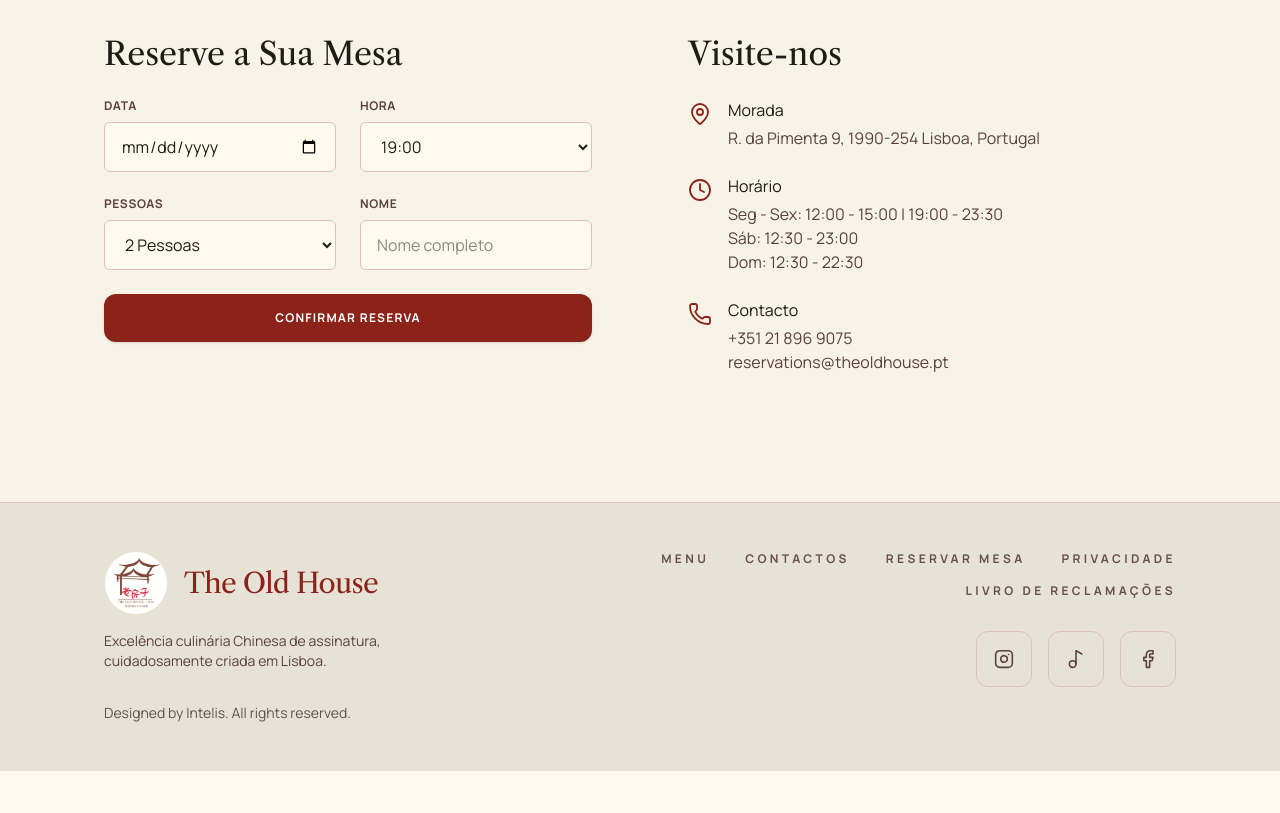
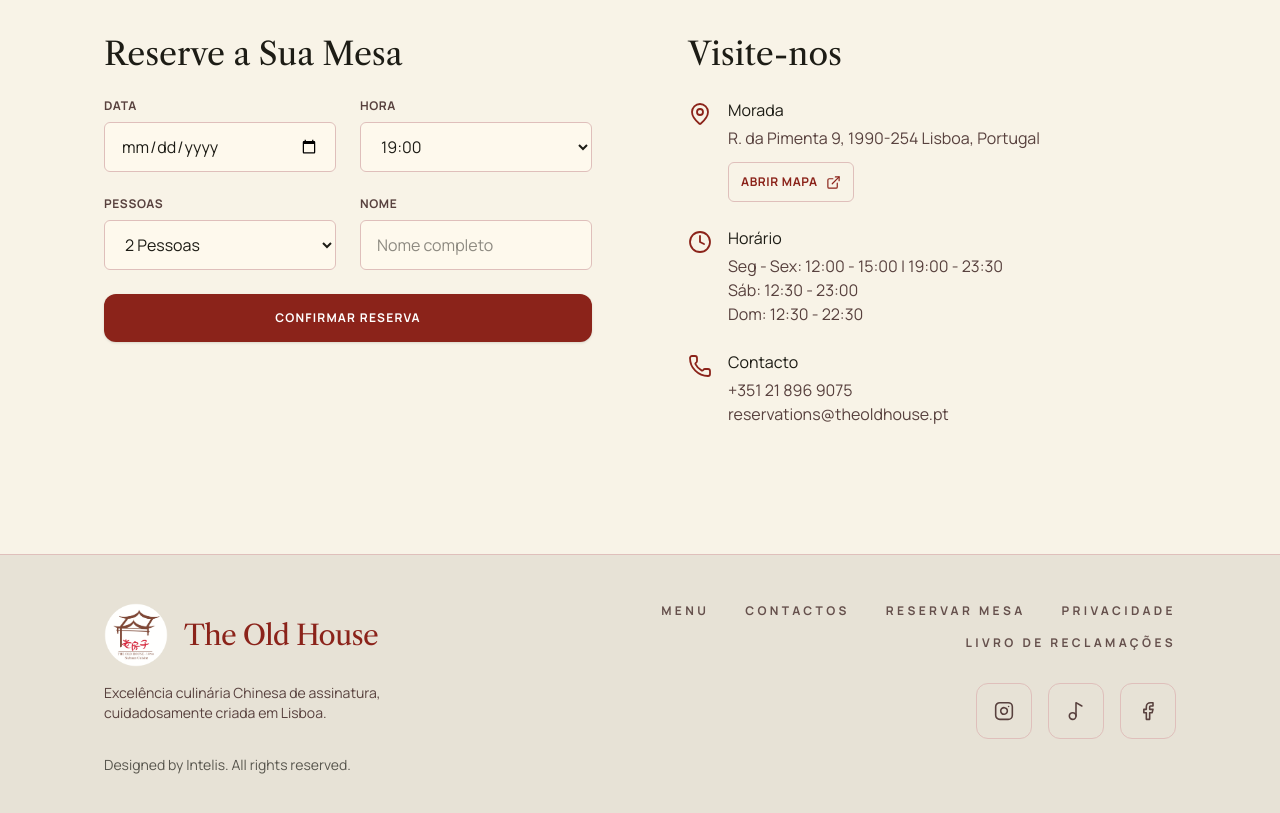
Before and after one commit to andrezhan27/sichuan-restaurant, a Next.js app: page / in a window 1280 px wide. Shown: the part 3300-4113 px from the top of the page. Before the commit the page ends 4071 px from the top, so only its background shows below. Built offline with nearby package versions, Linux system fonts and the light colour scheme; no server answers.

Commit message:
Added maps CTA

```diff
--- a/components/landing/ReservationSection.tsx
+++ b/components/landing/ReservationSection.tsx
@@ -3,7 +3,7 @@
 import { useLanguage } from "@/components/LanguageProvider";
 import { restaurantInfo } from "@/data/restaurant";
 import { localize, translations } from "@/data/translations";
-import { Clock, MapPin, Phone, type LucideIcon } from "lucide-react";
+import { Clock, ExternalLink, MapPin, Phone, type LucideIcon } from "lucide-react";
 import type { ReactNode } from "react";
 
 export function ReservationSection() {
@@ -13,6 +13,7 @@ export function ReservationSection() {
   const fieldClass =
     "h-13 min-w-0 w-full rounded-md border border-outline-variant bg-surface px-3.5 font-body-md text-base text-on-surface transition-colors focus:border-primary focus:outline-none focus:ring-2 focus:ring-primary/20 md:h-auto md:px-4 md:py-3";
   const labelClass = "mb-2 block font-label-sm text-[11px] uppercase tracking-wider text-on-surface-variant md:text-label-sm";
+  const mapUrl = `https://www.google.com/maps/search/?api=1&query=${encodeURIComponent(restaurantInfo.address)}`;
 
   return (
     <section className="scroll-mt-24 bg-surface-container-low py-12 md:scroll-mt-28 md:py-24" id="book">
@@ -97,7 +98,16 @@ export function ReservationSection() {
             <h2 className="mb-6 font-display-lg text-headline-lg-mobile text-on-surface md:text-headline-lg">{t.visit}</h2>
             <div className="mb-8 space-y-6">
               <ContactItem icon={MapPin} title={t.address}>
-                {restaurantInfo.address}
+                <span className="block">{restaurantInfo.address}</span>
+                <a
+                  className="mt-3 inline-flex h-10 items-center gap-2 rounded-md border border-outline-variant px-3 font-label-sm text-label-sm uppercase tracking-wider text-primary transition-colors hover:border-primary hover:bg-primary-fixed/40"
+                  href={mapUrl}
+                  rel="noreferrer"
+                  target="_blank"
+                >
+                  {t.openMap}
+                  <ExternalLink size={15} strokeWidth={1.9} />
+                </a>
               </ContactItem>
               <ContactItem icon={Clock} title={t.hours}>
                 {restaurantInfo.openingHours.map((hours) => (
@@ -137,7 +147,7 @@ function ContactItem({
       <Icon className="mt-1 text-primary" size={24} strokeWidth={1.8} />
       <div>
         <h4 className="mb-1 font-title-md text-on-surface">{title}</h4>
-        <p className="font-body-md text-on-surface-variant">{children}</p>
+        <div className="font-body-md text-on-surface-variant">{children}</div>
       </div>
     </div>
   );
--- a/data/translations.ts
+++ b/data/translations.ts
@@ -156,6 +156,10 @@ const copy = {
       en: "Contact",
       pt: "Contacto",
     },
+    openMap: {
+      en: "Open map",
+      pt: "Abrir mapa",
+    },
     mapAlt: {
       en: "Map location",
       pt: "Localização no mapa",
```
